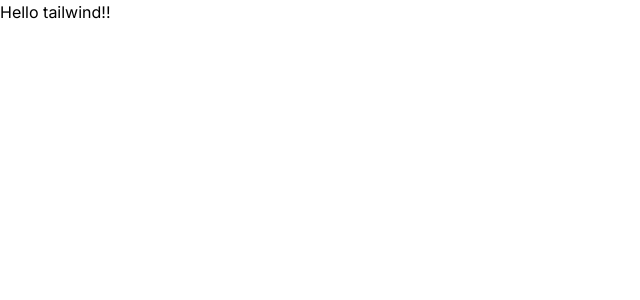
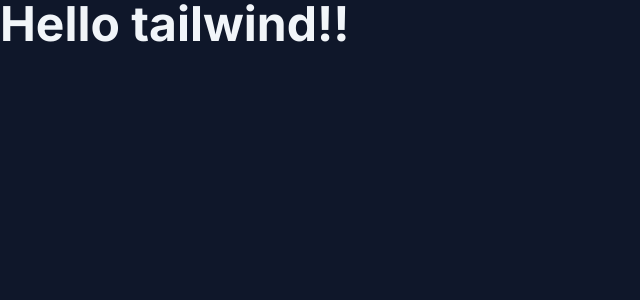
Before and after one commit to pedrocmoreira/tailwind-next, a Next.js app: page / in a window 1280 px wide. Shown: the top 300 px of the page, without its empty margins (0-640 px from the left). Built offline with nearby package versions, Linux system fonts and the light colour scheme.

Commit message:
fix: tailwind config content

```diff
--- a/src/app/page.tsx
+++ b/src/app/page.tsx
@@ -1,8 +1,8 @@
 
 export default function Home() {
   return (
-    <div>
-      <h1 className="font-bold">Hello tailwind!!</h1>
+    <div className="p8 bg-slate-900 text-slate-100 h-screen">
+      <h1 className="font-bold text-5xl">Hello tailwind!!</h1>
     </div>
   )
 }
--- a/tailwind.config.ts
+++ b/tailwind.config.ts
@@ -2,7 +2,7 @@ import type { Config } from 'tailwindcss'
 
 const config: Config = {
   content: [
-    './src/pages/**/*.tsx',
+    './src/**/*.tsx',
   ],
   theme: {
     extend: {
```
